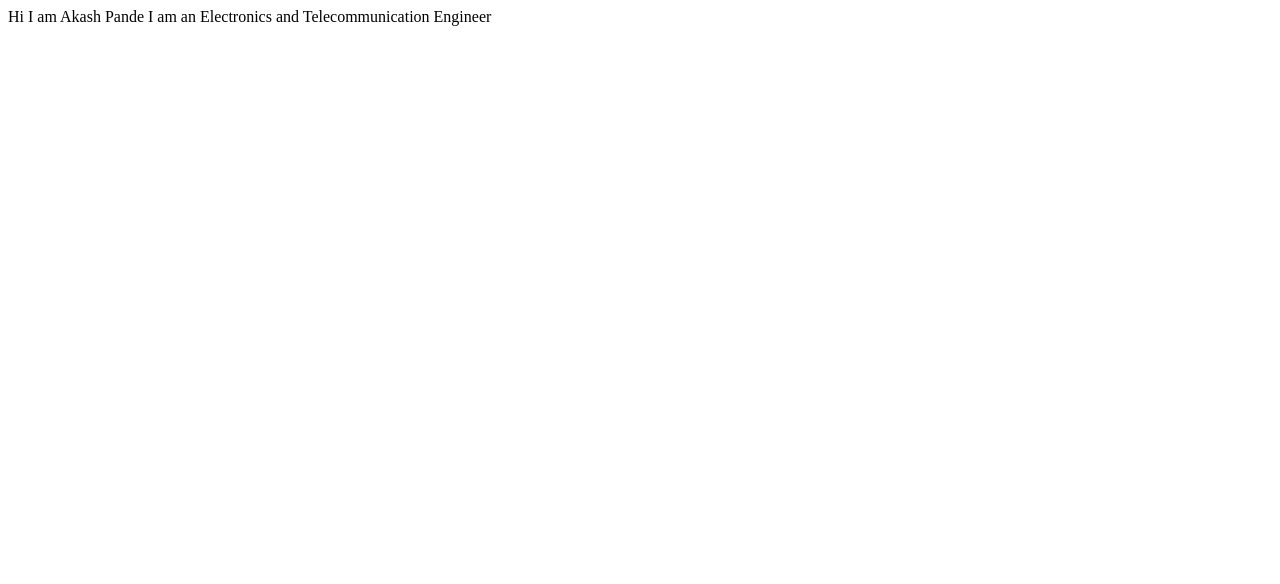
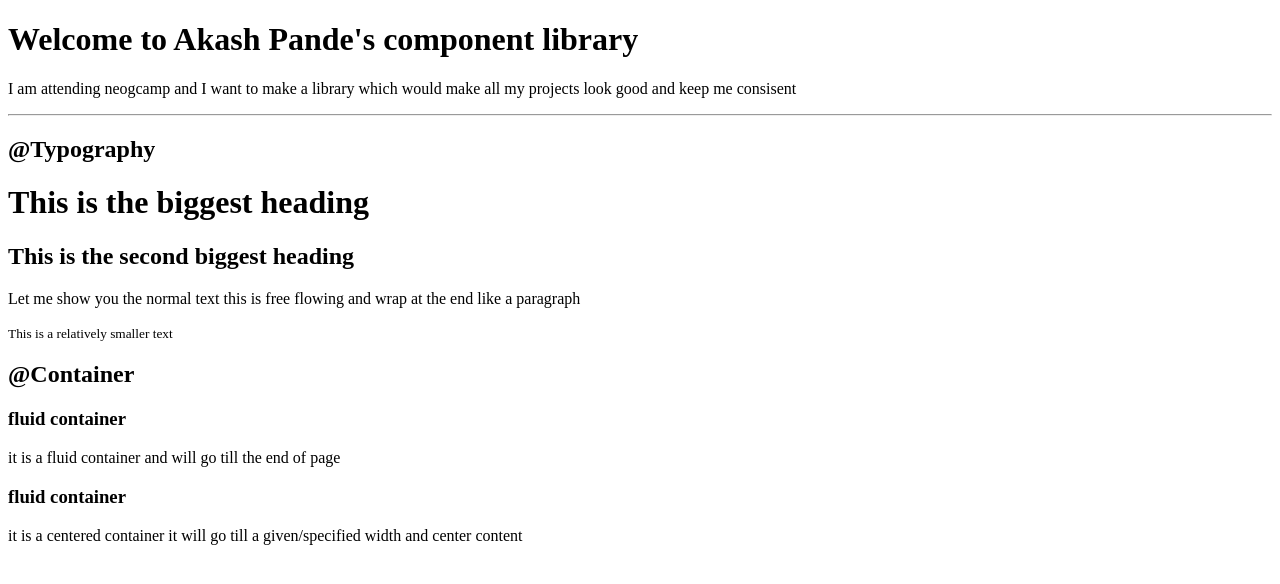
Before and after one commit to Ak-Dev-10/akashpande-portfolio-site, a plain HTML site: page index.html in a window 1280 px wide. Drawn offline with Linux system fonts and the light colour scheme.

Commit message:
updated index.html
updated the component page

```diff
--- a/index.html
+++ b/index.html
@@ -7,7 +7,21 @@
     <title>akashpande</title>
 </head>
 <body>
-    Hi I am Akash Pande
-    I am an Electronics and Telecommunication Engineer
+   <h1>Welcome to Akash Pande's component library</h1>
+   <p>I am attending neogcamp and I want to make a library which would make all my projects look good and keep me consisent</p>
+   <hr>
+   <h2>@Typography</h2>
+   <h1>This is the biggest heading </h1>
+   <h2>This is the second biggest heading</h2>
+   <p>Let me show you the normal text this is free flowing and wrap at the end like a paragraph</p>
+
+   <small>This is a relatively smaller text</small>
+    <h2>@Container</h2>
+
+    <h3>fluid container</h3>
+    <div>it is a fluid container and will go till the end of page</div>
+    <h3>fluid container</h3>
+    <div>it is a centered container it will go till a given/specified width and center content</div>
+
 </body>
 </html>
```
